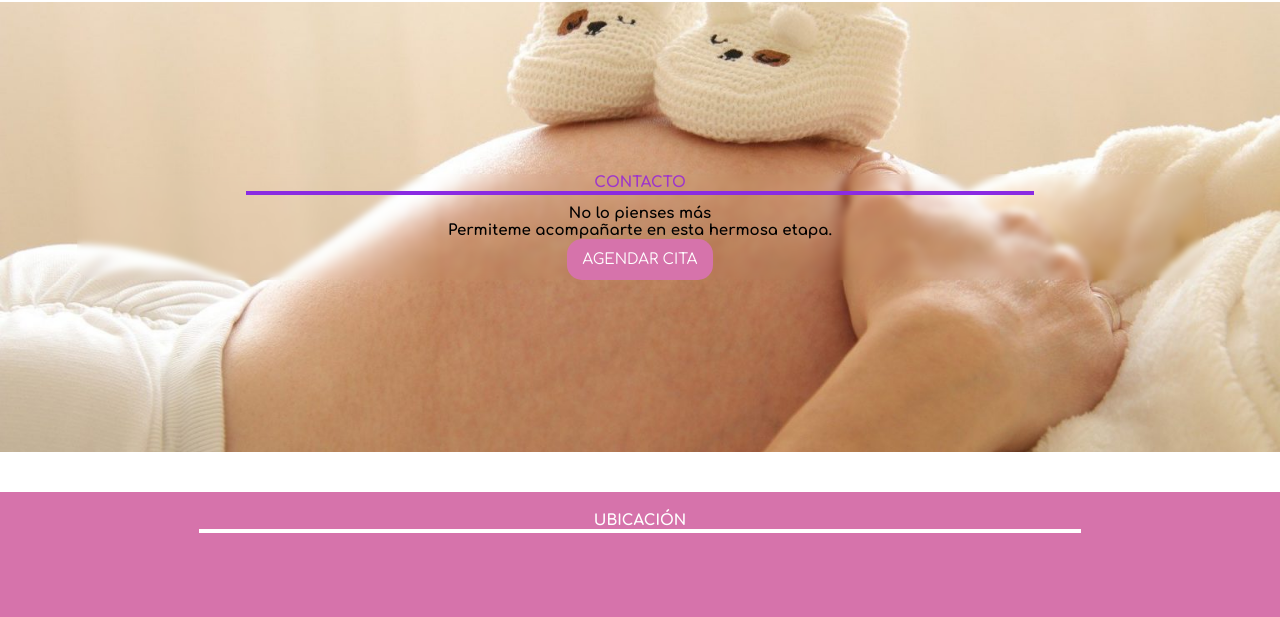
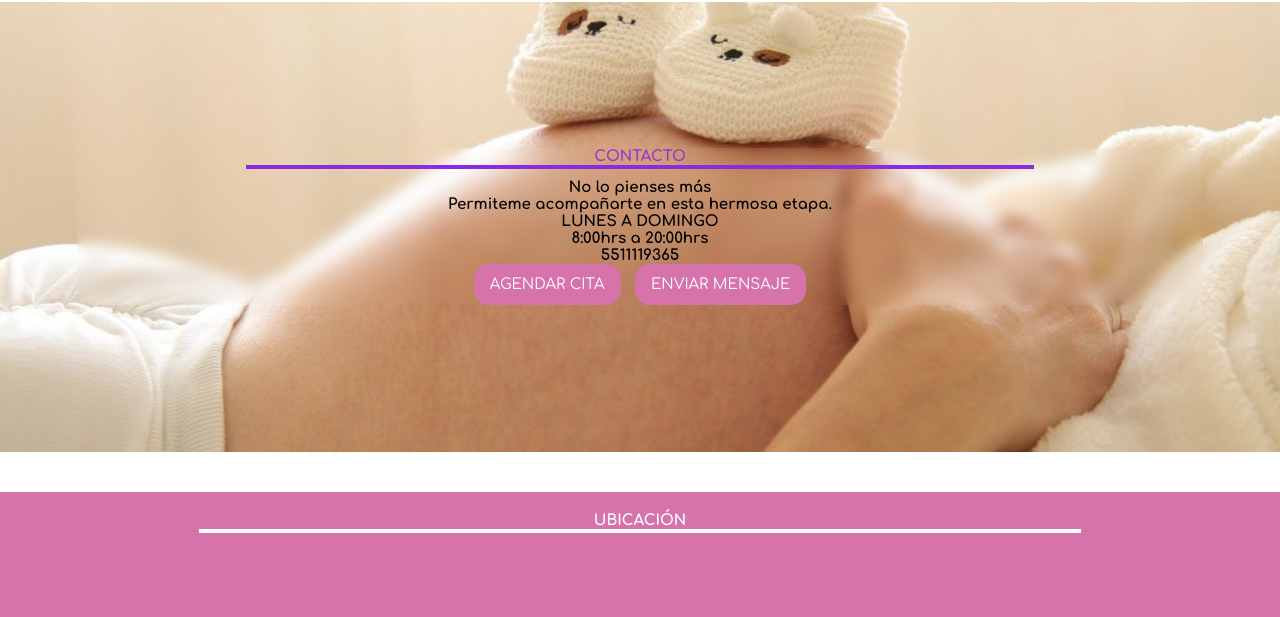
Before and after one commit to leonelvalentinn/DraAdrianaFetal, an Astro site: page / in a window 1280 px wide. Shown: the part 6799-7416 px from the top of the page. Built offline with nearby package versions, Linux system fonts and the light colour scheme; Astro itself is replaced by a stand-in of ours; grey boxes are pictures that could not be loaded.

Commit message:
Cambios sección contacto

```diff
--- a/src/components/Contacto.astro
+++ b/src/components/Contacto.astro
@@ -1,11 +1,17 @@
 <section class="contacto">
   <div class="parallax-content">
-    <h2>CONTACTO</h2>
+    <h1>CONTACTO</h1>
     <hr class="subrayado">
     <div class="txt">
       <h3>No lo pienses más</h3>
       <h5>Permiteme acompañarte en esta hermosa etapa.</h5>
-      <a href="tel:5511119365" target="_blank"><button>AGENDAR CITA</button></a>
+      <h3>LUNES A DOMINGO</h3>
+      <h3>8:00hrs a 20:00hrs</h3>
+      <h3>5511119365</h3>
+      <div>
+        <a href="tel:5511119365" target="_blank"><button>AGENDAR CITA</button></a>
+        <a href="https://wa.me/525511119365?text=Buenas tardes, solicito información sobre " target="_blank"><button>ENVIAR MENSAJE</button></a>
+      </div>
     </div>
   </div>
 </section>
@@ -23,15 +29,16 @@
     background-size: cover;
     margin-top: 20px;
   }
-  .contacto h2 {
+  .contacto h1 {
     color: var(--morado-title);
     text-align: center;
+    font-weight: bold;
   }
   .contacto h3 {
     font-weight: bold;
   }
   .contacto h5 {
-    text-align: justify;
+    text-align: center;
   }
   .subrayado {
     border: 2px solid;
@@ -47,12 +54,15 @@
     flex-direction: column;
   }
   .parallax-content {
-    backdrop-filter: blur(3px);
+    backdrop-filter: blur(7px);
     border-radius: 20px;
     width: 100%;
   }
   .contacto a {
     text-decoration: none;
+  }
+  .contacto a[href="tel:5511119365"] {
+    margin-right: 10px;
   }
   .contacto button {
     padding: 12px 16px;
```
